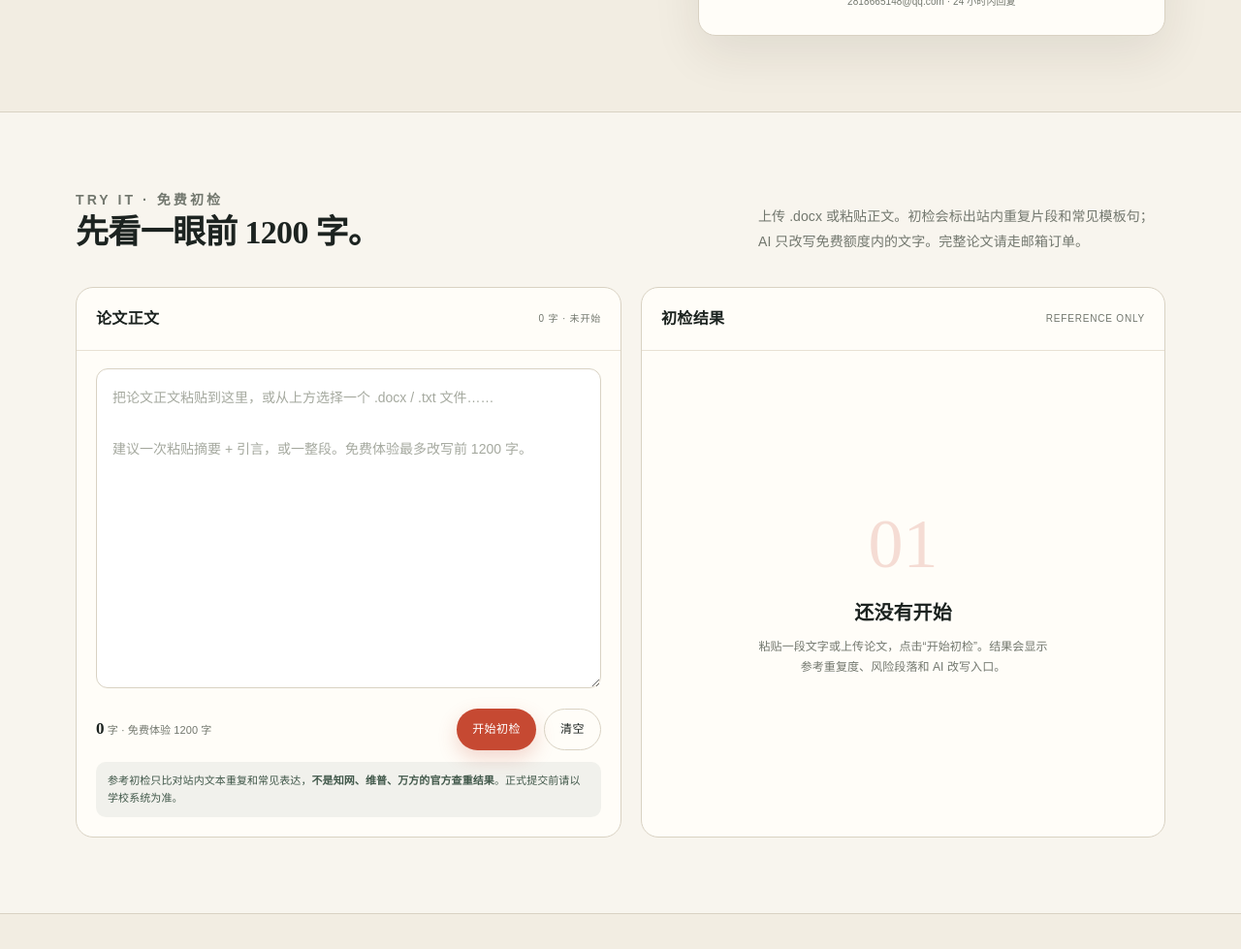
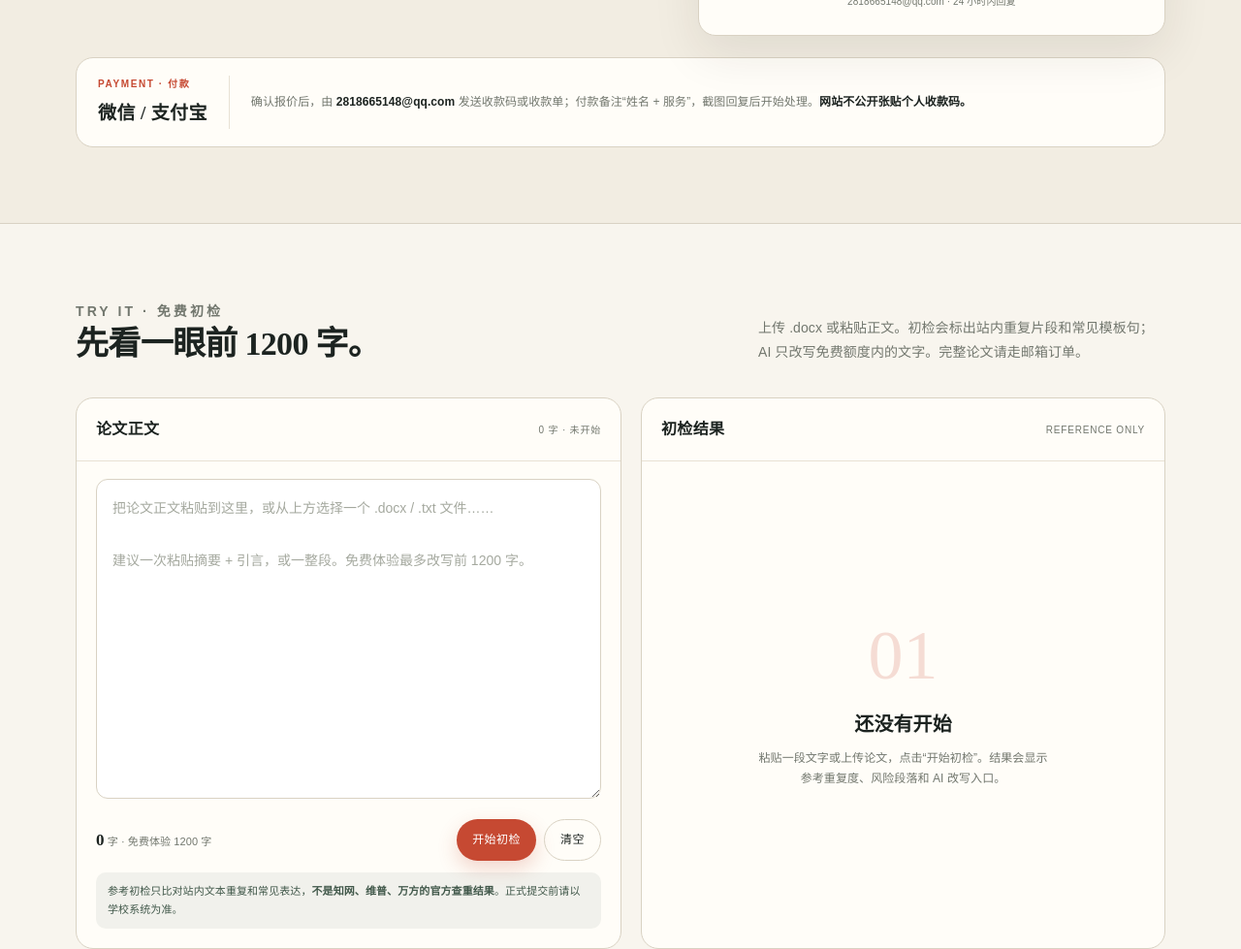
Before and after one commit to 6wmwvt2w5z-ux/qiaoqiao-paper, a plain HTML site: page index.html in a window 1280 px wide. Shown: the part 1954-2933 px from the top of the page at 97% size. Drawn offline with Linux system fonts and the light colour scheme; a web font is replaced by a local one.

Commit message:
Add payment instructions and update README

```diff
--- a/index.html
+++ b/index.html
@@ -209,6 +209,15 @@ button:disabled{cursor:not-allowed;opacity:.55}
 .price-note{display:flex;flex-wrap:wrap;gap:8px 18px;margin-top:14px;font-size:11px;color:var(--muted)}
 .price-note span{display:inline-flex;align-items:center;gap:6px}
 .price-note i{width:5px;height:5px;background:var(--gold);border-radius:50%}
+.pay-box{
+  display:flex;align-items:center;gap:22px;margin-top:22px;padding:18px 22px;
+  background:var(--card);border:1px solid var(--line);border-radius:var(--radius);
+}
+.pay-head{flex:0 0 auto;display:flex;flex-direction:column;gap:4px;padding-right:22px;border-right:1px solid var(--line-soft)}
+.pay-head span{font-size:10px;letter-spacing:.16em;color:var(--accent);font-weight:600}
+.pay-head strong{font-family:"Noto Serif SC",serif;font-size:19px;letter-spacing:.02em}
+.pay-box p{margin:0;font-size:12px;line-height:1.85;color:var(--muted)}
+.pay-box b{color:var(--ink);font-weight:600}
 
 .quote-card{background:var(--card);border:1px solid var(--line);border-radius:var(--radius);padding:26px;box-shadow:var(--shadow)}
 .quote-card h3{font-family:"Noto Serif SC",serif;font-size:22px;margin:0 0 6px;letter-spacing:-.02em}
@@ -371,6 +380,8 @@ details p{font-size:12px;color:var(--muted);line-height:1.85;margin:10px 0 0;max
   .price-table th,.price-table td{padding:12px}
   .price-table td:last-child{font-size:10px}
   .price-table td:nth-child(2){font-size:14px}
+  .pay-box{display:block;padding:16px}
+  .pay-head{flex-direction:row;align-items:baseline;gap:10px;padding:0 0 10px;border-right:0;border-bottom:1px solid var(--line-soft);margin-bottom:10px}
   .editor-head,.result-head{padding:14px 16px}
   .editor-body,.result-body{padding:14px 16px}
   #textInput{min-height:260px}
@@ -539,6 +550,10 @@ details p{font-size:12px;color:var(--muted);line-height:1.85;margin:10px 0 0;max
           <div class="mini">2818665148@qq.com · 24 小时内回复</div>
         </aside>
       </div>
+      <div class="pay-box">
+        <div class="pay-head"><span>PAYMENT · 付款</span><strong>微信 / 支付宝</strong></div>
+        <p>确认报价后，由 <b>2818665148@qq.com</b> 发送收款码或收款单；付款备注“姓名 + 服务”，截图回复后开始处理。<b>网站不公开张贴个人收款码。</b></p>
+      </div>
     </div>
   </section>
 
@@ -633,6 +648,10 @@ details p{font-size:12px;color:var(--muted);line-height:1.85;margin:10px 0 0;max
         <details>
           <summary>价格怎么算？</summary>
           <p>论文按字数：降重 ¥2.9/千字，润色 ¥1.9/千字，均有最低价。PPT ¥10/页起，Word ¥30/千字起，Excel ¥50/表起。学生凭证 9 折，24h 加急 +30%。</p>
+        </details>
+        <details>
+          <summary>怎么付款？</summary>
+          <p>支持微信 / 支付宝。确认报价后，我们会通过 2818665148@qq.com 发送收款码或收款单；付款备注“姓名 + 服务”，截图回复后开始处理。网站不公开张贴个人收款码，避免被他人滥用。</p>
         </details>
       </div>
     </div>
```
Also changed, not shown: 1 other file.
